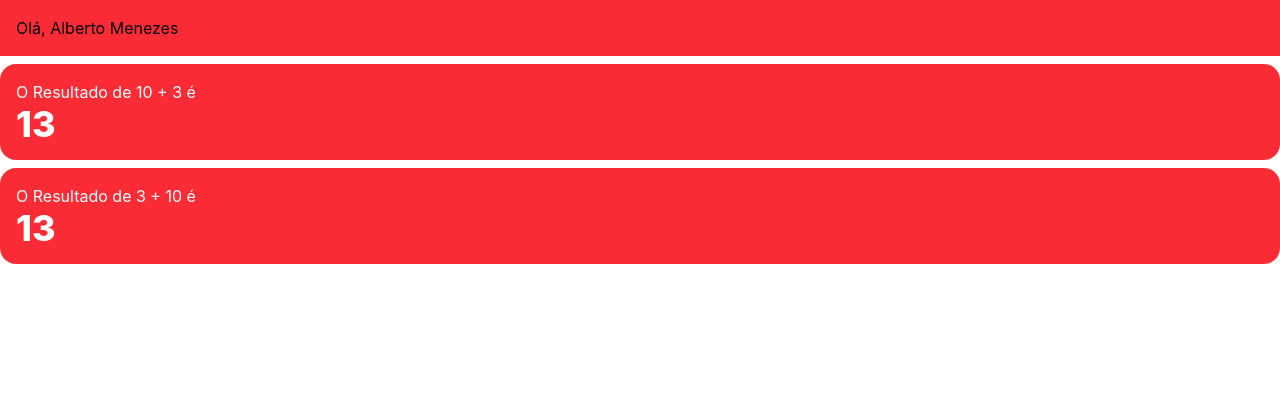
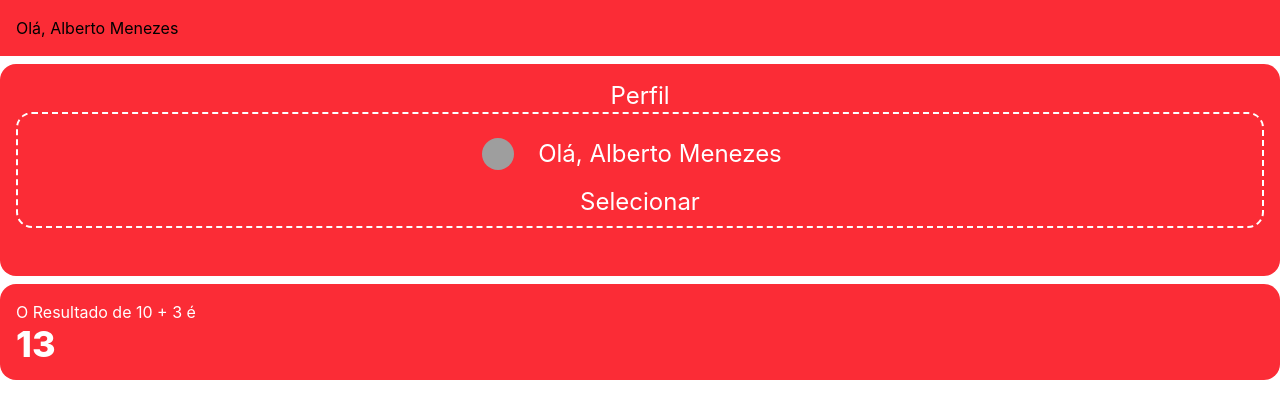
Before and after one commit to ledevmacedo/painel-partidas, a React (Vite) app: page / in a window 1280 px wide. Shown: the top 418 px of the page. Built offline with nearby package versions, Linux system fonts and the light colour scheme; grey boxes are pictures that could not be loaded.

Commit message:
feat: userCard

```diff
--- a/src/App.tsx
+++ b/src/App.tsx
@@ -1,21 +1,26 @@
 //IMPORTS
 
 import Soma from "./components/soma"
-import UserGreeting from "./components/UserGreeting"
+import UserCard from "./components/userCard"
+import UserGreeting from "./components/userGreeting"
 
 export default function App() {
   //LOGICA
+  const avatarURL = "https://static.vecteezy.com/system/resources/thumbnails/063/477/529/small/neutral-gray-silhouette-of-male-avatar-defoult-photo-placeholder-with-short-hair-for-anonymous-profile-picture-with-minimalist-style-suitable-for-various-social-media-platforms-and-websites-vector.jpg"
 
-  const user = { primeiro: "Alberto", ultimo: "Menezes", id: "ID_OO1" }
-
+  const user: User = {
+    id: "user-1",
+    primeiro: "Alberto",
+    ultimo: "Menezes",
+    avatarUrl: avatarURL,
+  }
   return (
     //HTML
     <>
       <section className="flex flex-col gap-2">
-
         <UserGreeting user={user} />
+        <UserCard user={user} onSelect={(userId) => console.log(userId)} />
         <Soma a={10} b={3} />
-        <Soma a={3} b={10} />
       </section>
     </>
   )
--- /dev/null
+++ b/src/components/panel.tsx
@@ -0,0 +1,16 @@
+import type { ReactNode } from "react"
+
+interface PanelProps {
+    title: string
+    children: ReactNode
+}
+
+export default function Panel({ title, children }: PanelProps) {
+    return (
+        <section className="p-4 flex flex-col justify-center content-center text-center text-2xl text-white bg-red-500 rounded-2xl">
+            <h2>{title}</h2>
+            <div className="p-2 rounded-2xl border-2 border-dashed">{children}</div>
+            <input type="text" />
+        </section>
+    )
+}
--- /dev/null
+++ b/src/components/userAvatar.tsx
@@ -0,0 +1,12 @@
+interface UserAvatarProps {
+    user: User
+}
+
+export default function UserAvatar({ user }: UserAvatarProps) {
+    return (
+        <img className="size-8 rounded-full"
+            src={user.avatarUrl}
+            alt={`${user.primeiro} ${user.ultimo}`}
+        />
+    )
+}
--- /dev/null
+++ b/src/components/userCard.tsx
@@ -0,0 +1,22 @@
+import Panel from "./panel"
+import UserAvatar from "./userAvatar"
+import UserGreeting from "./userGreeting"
+
+interface UserCardProps {
+    user: User
+    onSelect: (userId: string) => void
+}
+
+export default function UserCard({ user, onSelect }: UserCardProps) {
+    return (
+        <Panel title="Perfil">
+            <div className="flex gap-2 items-center justify-center">
+                <UserAvatar user={user} />
+                <UserGreeting user={user} />
+            </div>
+            <button type="button" onClick={() => onSelect(user.id)}>
+                Selecionar
+            </button>
+        </Panel>
+    )
+}
--- a/src/components/userGreeting.tsx
+++ b/src/components/userGreeting.tsx
@@ -2,25 +2,18 @@
 
 //TYPES / INTERFACE
 
-interface User {
-    id: string
-    primeiro: string
-    ultimo: string
-}
 
 interface UserGreetingProps {
     user: User
 }
 
-export default function UserGreeting({ user }: UserGreetingProps) {
+export default function UserGreeting({ user, }: UserGreetingProps) {
     //LOGICA
 
     return (
-
         //HTML
-
         <div className="bg-red-500 p-4">
-            <h1>Olá, {user.primeiro} {user.ultimo}</h1>
+            <h1>Olá,{user.prefix} {user.primeiro} {user.ultimo}</h1>
         </div>
     )
 }
```
Also changed, not shown: src/utils/types.d.ts (added, +7 -0 lines).
